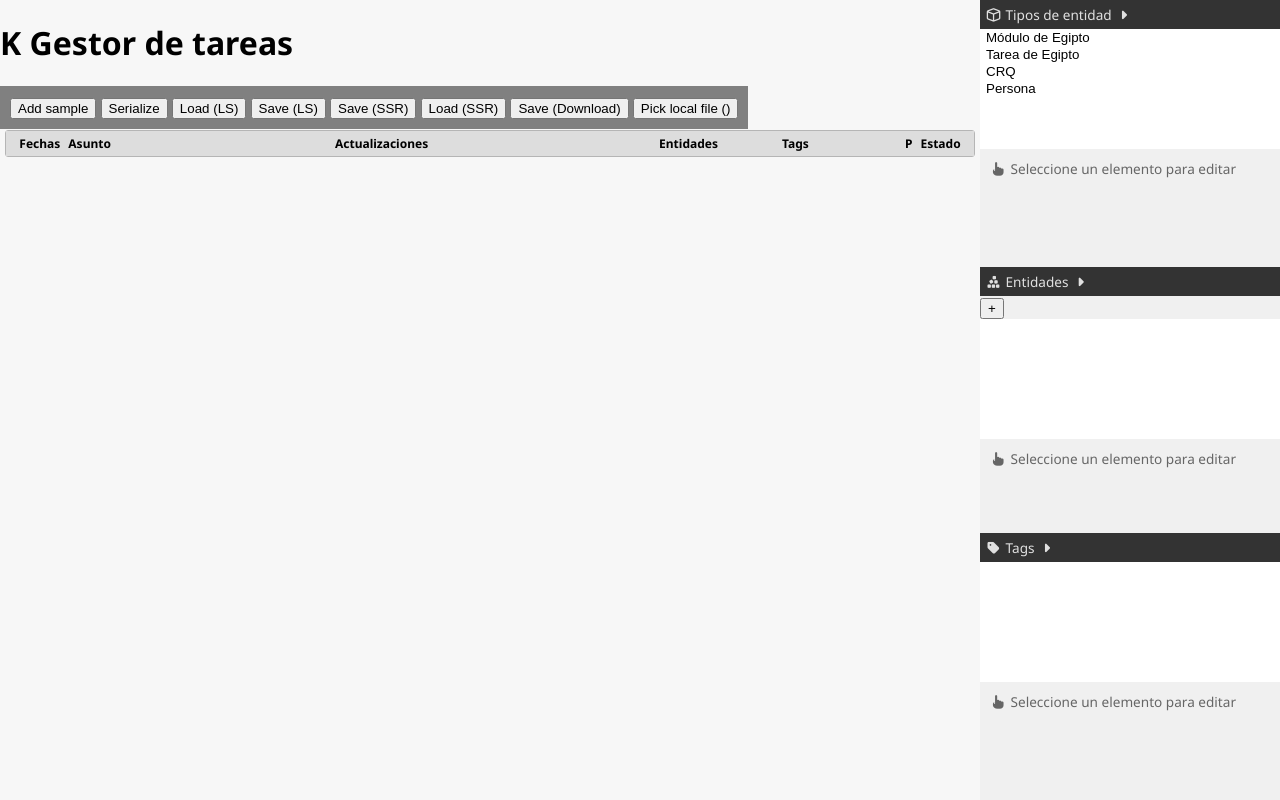
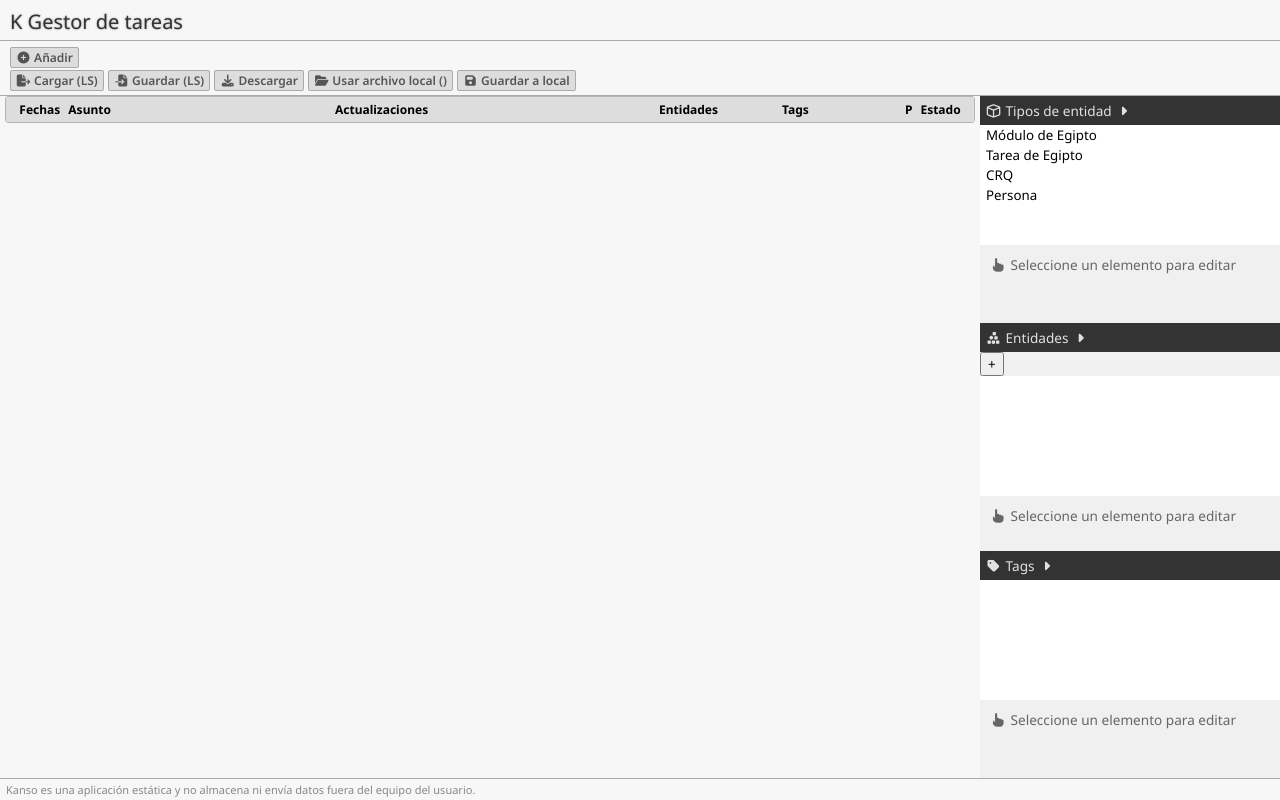
Before and after one commit to bumxu/kanso, a SvelteKit app: page /app in a window 1280 px wide. Built offline with nearby package versions, Linux system fonts and the light colour scheme.

Commit message:
Snapshot

```diff
--- a/src/lib/stores/store.j4.svelte.ts
+++ b/src/lib/stores/store.j4.svelte.ts
@@ -5,7 +5,6 @@ import { tagsStore } from '$lib/stores/tags.store.j4.svelte';
 
 class J4Store {
     private fileHandle: FileSystemFileHandle | null = $state(null);
-
     public isFileHandled = $derived(this.fileHandle !== null);
 
     /** Clear all data from the stores in right order. */
@@ -17,7 +16,7 @@ class J4Store {
     }
 
     /** Load data from local storage into the stores in the right order. */
-    public loadToLS(): void {
+    public loadFromLS(): void {
         console.log('Loading data from local storage...');
 
         this.clear();
@@ -55,12 +54,7 @@ class J4Store {
     public async saveWithSSR() {
         // console.log('Saving data with SSR...');
         //
-        // const file = {
-        //     entityTypes: entityTypesStore.save(),
-        //     entities: entitiesStore.save(),
-        //     tags: tagsStore.tags,
-        //     journal: journalStore.save()
-        // };
+        // const file = this.save();
         //
         // await fetch('/api/save', {
         //     method: 'POST',
@@ -83,10 +77,24 @@ class J4Store {
         // const data = await file.json();
         // console.log('file ->', data);
         //
-        // entityTypesStore.load(data.entityTypes);
-        // entitiesStore.load(data.entities);
-        // tagsStore.tags = data.tags;
-        // journalStore.load(data.journal);
+        // this.load(data);
+    }
+
+    private load(raw: any) {
+        this.clear();
+        entityTypesStore.load(raw.entityTypes);
+        entitiesStore.load(raw.entities);
+        tagsStore.tags = raw.tags;
+        journalStore.load(raw.journal);
+    }
+
+    private save() {
+        return {
+            entityTypes: entityTypesStore.save(),
+            entities: entitiesStore.save(),
+            tags: tagsStore.tags,
+            journal: journalStore.save()
+        };
     }
 
     public saveToDownload() {
@@ -103,7 +111,7 @@ class J4Store {
         URL.revokeObjectURL(url);
     }
 
-    public async loadFromFile(content: string) {
+    public async loadFromFile() {
         // console.log('Loading data from file...');
         // const data = JSON.parse(content);
         // entitiesStore.load(data.entities);
@@ -112,17 +120,29 @@ class J4Store {
 
         const options = {
             types: [{
-                description: 'Jornal4 Raw Data File',
+                description: 'Kanso Journal File',
                 accept: {
                     'application/json': ['.json']
                 }
             }]
         };
-        const handle = await window.showSaveFilePicker(options);
-        if (handle === null) {
+        const handlers = await window.showOpenFilePicker(options);
+        if (handlers === null || handlers.length === 0) {
             throw new Error('No file selected');
         }
-        this.fileHandle = handle;
+        this.fileHandle = handlers[0];
+
+        const raw = await (await this.fileHandle!.getFile()).text();
+        this.load(JSON.parse(raw));
+    }
+
+    public async saveToFileHandler() {
+        if (this.fileHandle !== null) {
+            const raw = this.save();
+            const writable = await this.fileHandle.createWritable();
+            await writable.write(JSON.stringify(raw));
+            await writable.close();
+        }
     }
 
     public saveToFile() {
--- a/src/routes/app/+page.svelte
+++ b/src/routes/app/+page.svelte
@@ -10,6 +10,7 @@
 
     //let entries: JEntry[] = [];
     let journal = $derived(journalStore.journal);
+
 
     onMount(async () => {
         console.log('Iniciando J4...');
@@ -77,23 +78,24 @@
     }
 </script>
 
+<div class="x-app">
+    <header class="x-title-bar">
+        <h1>K Gestor de tareas</h1>
+    </header>
+    <nav class="x-mainmenu-bar">
+        <button onclick={add}><i class="fas fa-fw fa-circle-plus"></i> Añadir</button>
+        <br>
+        <!--        <button onclick={() => journalStore.serialize()}>Serialize</button>-->
+        <button onclick={() => storeManager.loadFromLS()}><i class="fas fa-fw fa-file-export"></i> Cargar (LS)</button>
+        <button onclick={() => storeManager.saveToLS()}><i class="fas fa-fw fa-file-import"></i> Guardar (LS)</button>
+        <!--        <button onclick={() => storeManager.saveWithSSR()}>Save (SSR)</button>-->
+        <!--        <button onclick={() => storeManager.loadWithSSR()}>Load (SSR)</button>-->
+        <button onclick={() => storeManager.saveToDownload()}><i class="fas fa-fw fa-download"></i> Descargar</button>
+        <button onclick={() => storeManager.loadFromFile()}><i class="fas fa-fw fa-folder-open"></i> Usar archivo local ({storeManager.isFileHandled ? '✔️' : ''})</button>
+        <button onclick={() => storeManager.saveToFileHandler()}><i class="fas fa-fw fa-save"></i> Guardar a local</button>
+    </nav>
     <div class="x-container">
-
         <div class="x-main">
-        <h1>K Gestor de tareas</h1>
-
-        <div style="position: fixed; background: grey; z-index: 100; padding: 10px">
-            <button onclick={add}>Add sample</button>
-            <button onclick={() => journalStore.serialize()}>Serialize</button>
-            <button onclick={() => storeManager.loadToLS()}>Load (LS)</button>
-            <button onclick={() => storeManager.saveToLS()}>Save (LS)</button>
-            <button onclick={() => storeManager.saveWithSSR()}>Save (SSR)</button>
-            <button onclick={() => storeManager.loadWithSSR()}>Load (SSR)</button>
-            <button onclick={() => storeManager.saveToDownload()}>Save (Download)</button>
-            <button onclick={() => storeManager.loadFromFile('')}>Pick local file ({storeManager.isFileHandled ? '✔️' : ''})</button>
-        </div>
-        <br><br>
-
             <div class="x-table x-journal">
                 <div class="x-row x-header">
                     <div></div>
@@ -117,20 +119,77 @@
         </div>
 
         <SideBar />
+
+    </div>
+    <footer class="x-status-bar">
+        Kanso es una aplicación estática y no almacena ni envía datos fuera del equipo del usuario.
+    </footer>
 </div>
 
 <style lang="scss">
+    .x-app {
+        display: flex;
+        flex-direction: column;
+        width: 100vw;
+        height: 100vh;
+        box-sizing: border-box;
+    }
+
+    .x-title-bar {
+        padding: 8px 10px 5px;
+        border-bottom: 1px solid #aaa;
+
+        h1 {
+            font-size: 20px;
+            font-weight: 400;
+            color: #333;
+            padding: 0;
+            margin: 0;
+            text-shadow: 0 0 2px rgba(#333, 0.5);
+        }
+    }
+
+    .x-mainmenu-bar {
+        border-bottom: 1px solid #aaa;
+        padding: 4px 10px;
+
+        button {
+            padding: 0;
+            margin: 0;
+            display: inline;
+            border: 1px solid #aaa;
+            border-radius: 2px;
+            padding: 1px 5px;
+            background: #ddd;
+            font-size: 12px;
+            font-weight: 600;
+            cursor: pointer;
+            color: #555;
+        }
+    }
+
     .x-container {
+        flex: 1 0 0;
         display: flex;
         flex-direction: row;
+        overflow: auto;
         width: 100vw;
+        box-sizing: border-box;
     }
 
     .x-main {
-        flex: 1 0;
-        height: 100vh;
+        flex: 1 0 auto;
         overflow: auto;
+        box-sizing: border-box;
     }
 
+    .x-status-bar {
+        flex: 0 0 auto;
+        box-sizing: border-box;
+        font-size: 11px;
+        padding: 3px 6px;
+        border-top: 1px solid #aaa;
+        color: #888;
+    }
 
 </style>
--- a/src/routes/app/component/SideBar.svelte
+++ b/src/routes/app/component/SideBar.svelte
@@ -21,7 +21,7 @@
 <style lang="scss">
     .x-sidebar {
         flex: 0 0 300px;
-        height: 100vh;
+        height: 100%;
         min-width: 300px;
         background-color: #f0f0f0;
         overflow: hidden;
--- a/src/scss/main.scss
+++ b/src/scss/main.scss
@@ -1,5 +1,6 @@
 @import url('https://fonts.googleapis.com/css2?family=Noto+Sans+Mono:wght@400;500;600;700&family=Noto+Sans:wght@400;500;600;700&display=swap');
 @import 'fa';
+
 
 html {
     font-size: 16px;
@@ -9,6 +10,10 @@ body {
     background: #f7f7f7;
     font-family: 'Noto Sans', sans-serif;
     margin: 0;
+}
+
+button {
+    font-family: 'Noto Sans', sans-serif;
 }
 
 .x-container {
```
Lines whose indentation alone changed are shown as unchanged.
